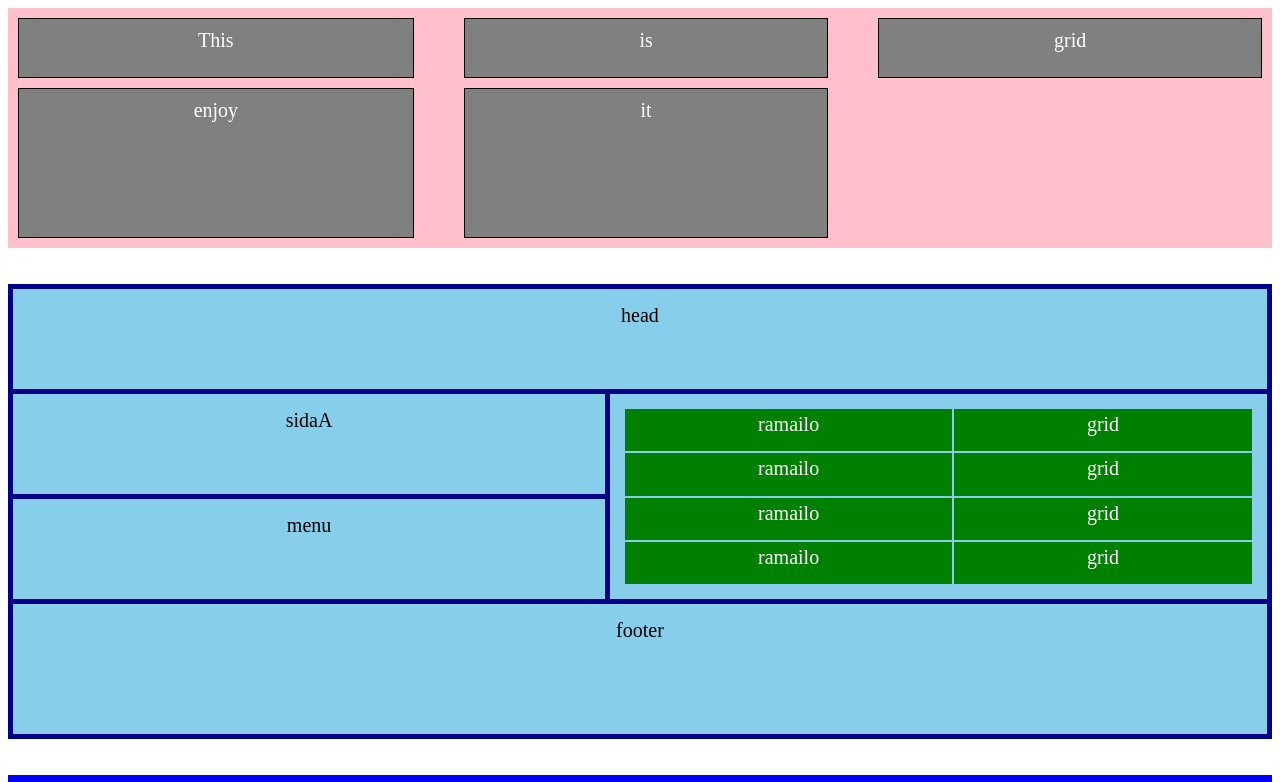
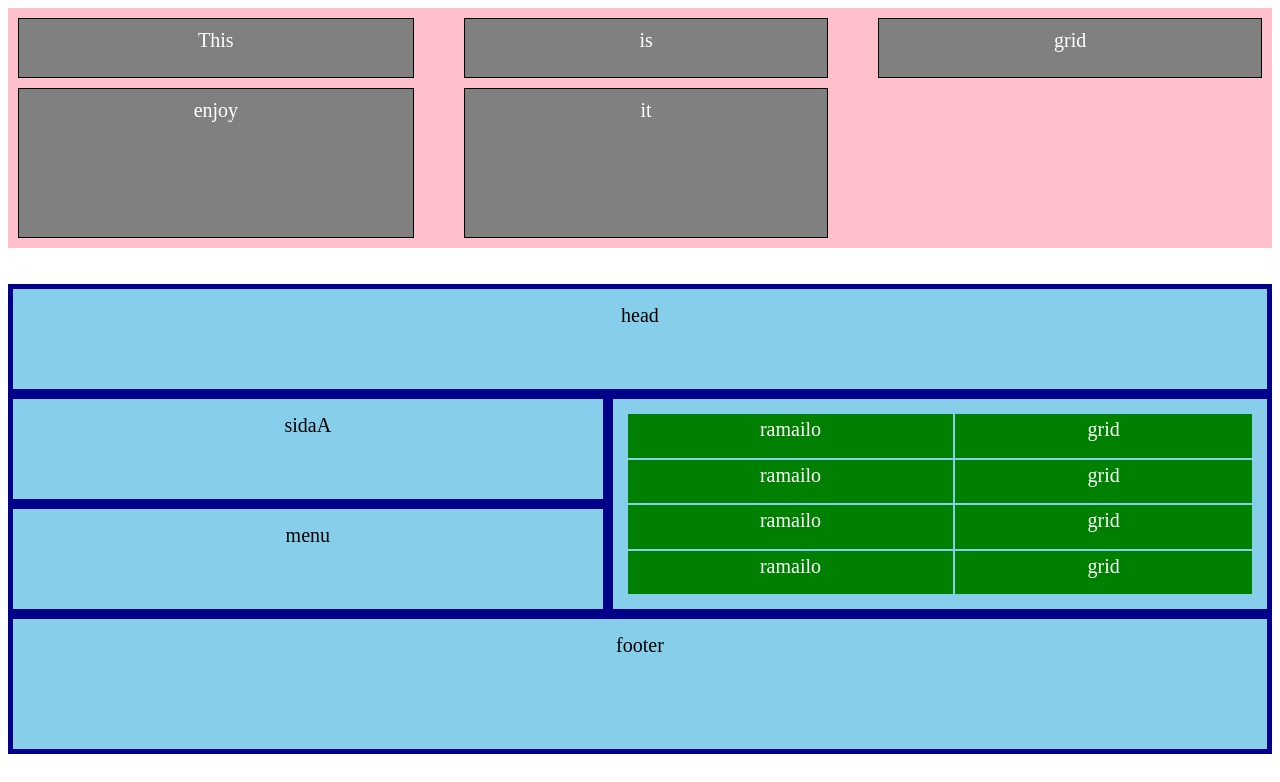
Before and after one commit to tsundip4/htmlcss-beginning, a plain HTML site: page grid.html in a window 1280 px wide. Shown: the top 782 px of the page. Drawn offline with Linux system fonts and the light colour scheme.

Commit message:
some change

```diff
--- a/grid.html
+++ b/grid.html
@@ -29,7 +29,7 @@
 		.new{
 			display: grid;
 			background-color: darkblue;
-			grid-gap: 5px;
+			grid-gap: 10px;
 			padding: 5px;
 			grid-auto-rows: minmax(100px, auto);
 
```
